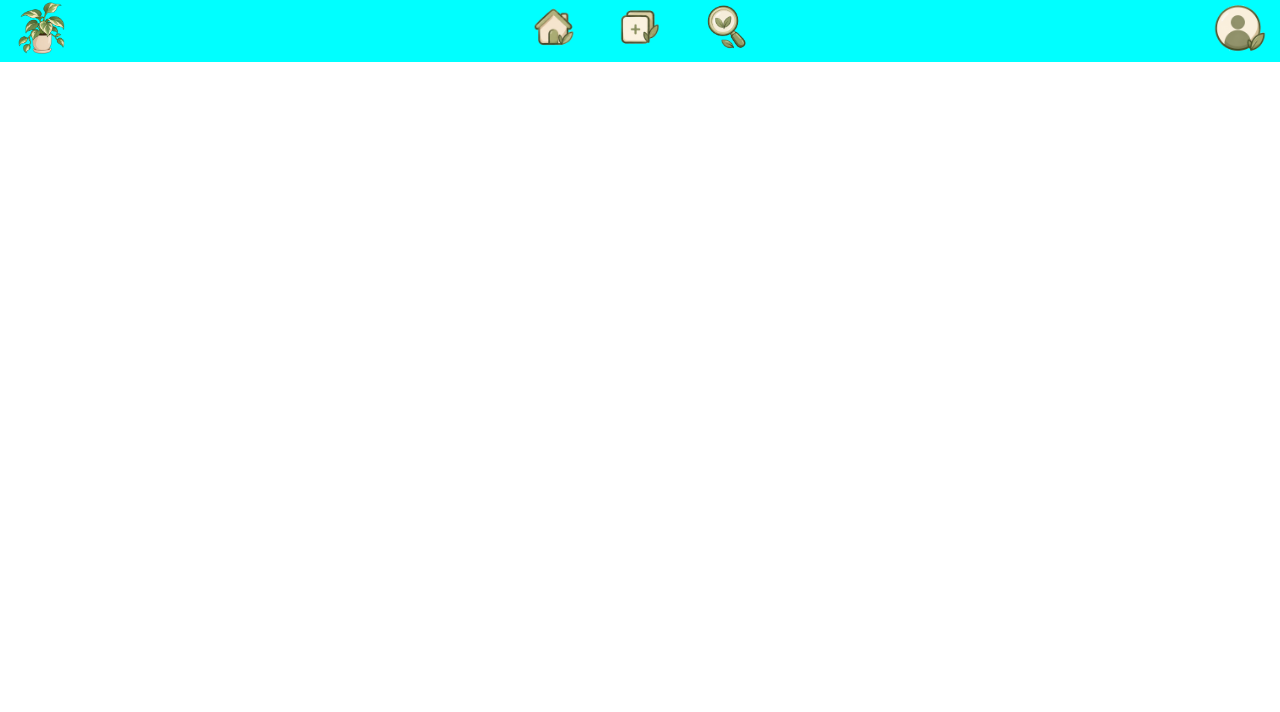
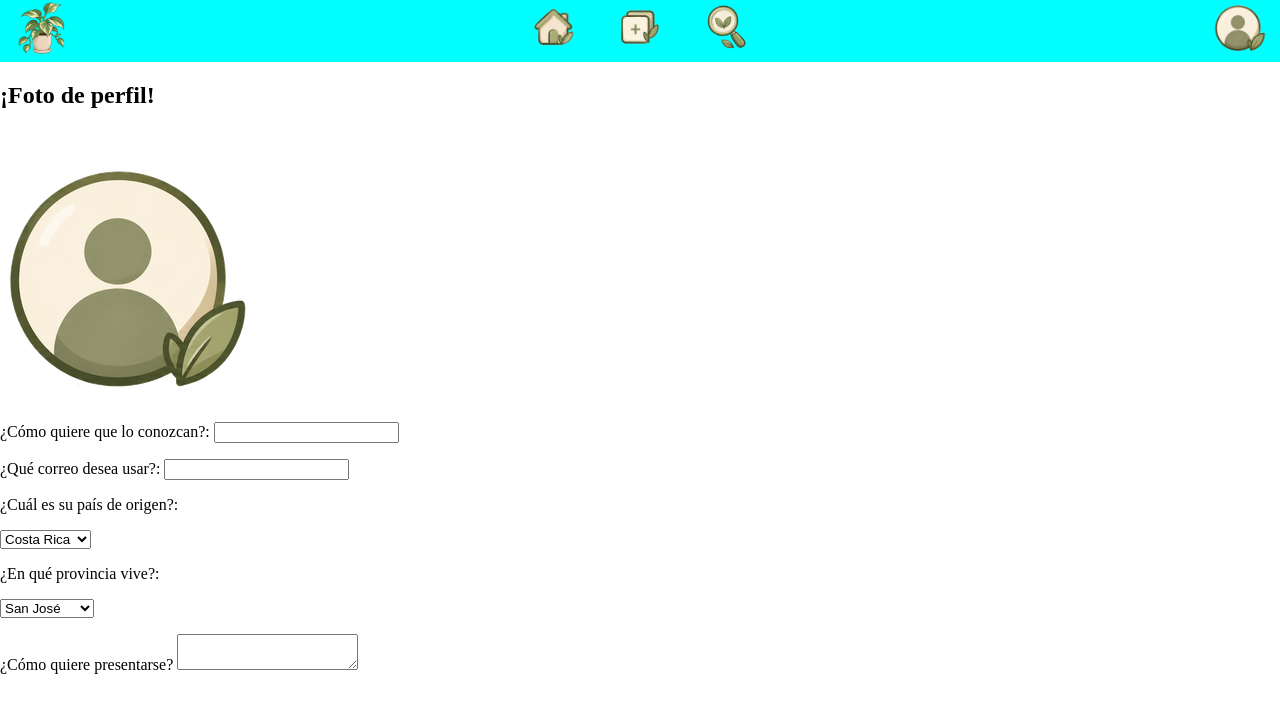
Before and after one commit to kamilaiturraldemadrigal/Valeria-s-Garden, a plain HTML site: page paginas/Inicio_sesion.html in a window 1280 px wide. Drawn offline with Linux system fonts and the light colour scheme.

Commit message:
Añadir HTML a la página de inicio de sesión

```diff
--- a/paginas/Inicio_sesion.html
+++ b/paginas/Inicio_sesion.html
@@ -39,6 +39,58 @@
 
     </header>
 
+    <!-- Parte Principal -->
+    <main>
+
+    <!-- Formulario de inicio de sesión -->
+        <section class="Caja1_form">
+        <div class="Datos_personales">
+
+            <h2>¡Foto de perfil!</h2>
+            <br>
+            <img src="../activos/imagenes/Navbar/perfil.png" alt="Foto de perfil" class="fotoForm">
+
+            <form class="form1">
+
+                <p><label for="nombre">¿Cómo quiere que lo conozcan?:
+                <input type="text" id="nombre" name="nombre" required></label></p>
+
+                <p><label for="correo">¿Qué correo desea usar?:
+                <input type="email" id="correo" name="correo" required></label>
+
+                <p><label for="pais">¿Cuál es su país de origen?:</label></p>
+                <select id="pais" name="pais" required>
+                    <option value="costaRica">Costa Rica</option>
+                    <option value="belice">Belice</option>
+                    <option value="elSalvador">El Salvador</option>
+                    <option value="guatemala">Guatemala</option>
+                    <option value="honduras">Honduras</option>
+                    <option value="nicaragua">Nicaragua</option>
+                    <option value="panama">Panamá</option>
+                </select>
+
+                <p><label for="provincia">¿En qué provincia vive?:</label></p>
+                <select id="provincia" name="provincia" required>
+                    <option value="sanJose">San José</option>
+                    <option value="alajuela">Alajuela</option>
+                    <option value="cartago">Cartago</option>
+                    <option value="heredia">Heredia</option>
+                    <option value="puntarenas">Puntarenas</option>
+                    <option value="limon">Limón</option>
+                    <option value="guanacaste">Guanacaste</option>
+                    <option value="noValido">No valido</option>
+                </select>
+
+                <p><label for="descripción">¿Cómo quiere presentarse?
+                <textarea id="descripcion" name="descripcion" required></textarea></label></p>
+
+            </form>
+
+        </div>
+        </section>
+
+    </main>
+
     <script src="../activos/js/script.js"></script>
 
 </body>
```
